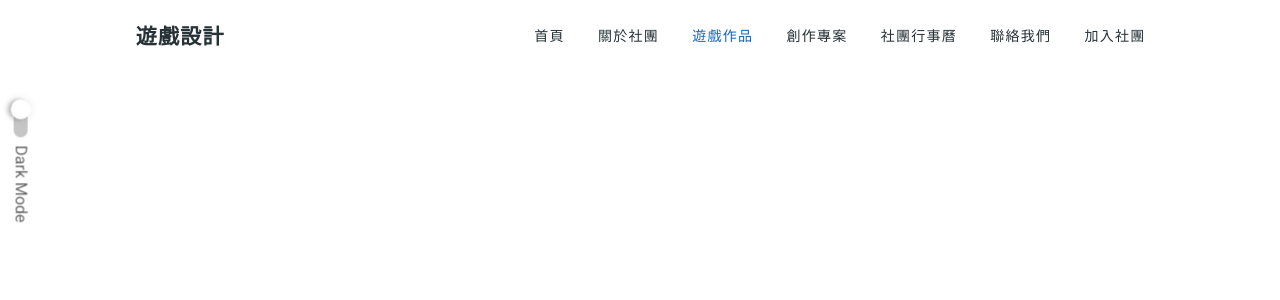
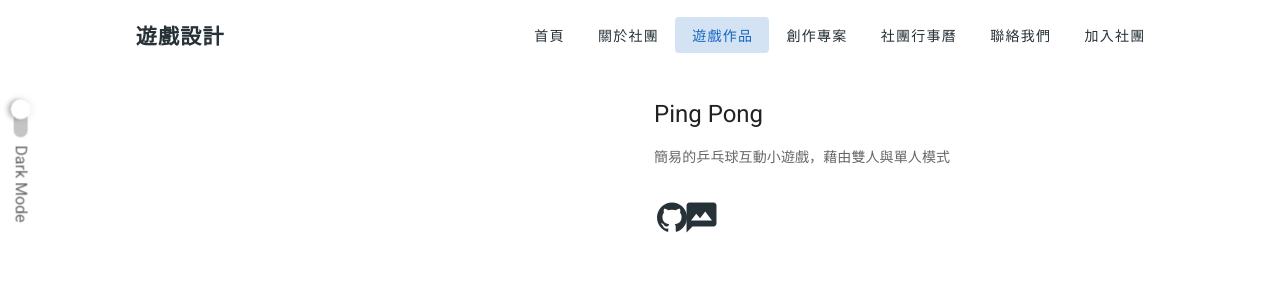
Before and after one commit to NTUT-NGD/official-site, a Vue app: page /games in a window 1280 px wide. Shown: the top 300 px of the page. Built offline with nearby package versions, Linux system fonts and the light colour scheme; no server answers; what vue-gapi would draw is missing.

Commit message:
Add games/index and pingpong page

```diff
--- a/src/components/appbar/drawer.vue
+++ b/src/components/appbar/drawer.vue
@@ -28,12 +28,12 @@ export default {
     return {
       items: [
         { name: "首頁", src: "/" },
-        { name: "關於社團", src: "/About" },
-        { name: "遊戲作品", src: "/Games" },
-        { name: "創作專案", src: "/Teams" },
-        { name: "社團行事曆", src: "/Calendar" },
-        { name: "聯絡我們", src: "/Contact" },
-        { name: "加入社團", src: "/Join" }
+        { name: "關於社團", src: "/about" },
+        { name: "遊戲作品", src: "/games" },
+        { name: "創作專案", src: "/teams" },
+        { name: "社團行事曆", src: "/calendar" },
+        { name: "聯絡我們", src: "/contact" },
+        { name: "加入社團", src: "/join" }
       ]
     };
   },
--- a/src/components/appbar/index.vue
+++ b/src/components/appbar/index.vue
@@ -46,12 +46,12 @@ export default {
       chosenBtn: "",
       items: [
         { name: "首頁", src: "/" },
-        { name: "關於社團", src: "/About" },
-        { name: "遊戲作品", src: "/Games" },
-        { name: "創作專案", src: "/Teams" },
-        { name: "社團行事曆", src: "/Calendar" },
-        { name: "聯絡我們", src: "/Contact" },
-        { name: "加入社團", src: "/Join" }
+        { name: "關於社團", src: "/about" },
+        { name: "遊戲作品", src: "/games" },
+        { name: "創作專案", src: "/teams" },
+        { name: "社團行事曆", src: "/calendar" },
+        { name: "聯絡我們", src: "/contact" },
+        { name: "加入社團", src: "/join" }
       ]
     };
   },
--- /dev/null
+++ b/src/components/games/index.vue
@@ -0,0 +1,65 @@
+<template>
+  <v-app>
+    <v-row
+      v-for="(item, index) in games"
+      :key="index"
+      justify="center"
+      class="mr-4"
+    >
+      <v-col cols="12" sm="4" lg="4">
+        <div>
+          <v-img
+            :src="require('@/assets/test.png')"
+            aspect-ratio="1.7"
+            max-width="400"
+          ></v-img>
+        </div>
+      </v-col>
+      <v-col cols="12" sm="4" lg="4">
+        <v-card class="elevation-2" elevation="0">
+          <v-card-title class="headline">{{ item.name }}</v-card-title>
+          <v-card-text>
+            {{ item.info }}
+          </v-card-text>
+          <v-card-text>
+            <v-row>
+              <v-col cols="1">
+                <v-icon color="secondary" large>mdi-github</v-icon>
+              </v-col>
+              <v-col cols="1">
+                <v-icon color="secondary" large>mdi-message-image</v-icon>
+              </v-col>
+            </v-row>
+          </v-card-text>
+        </v-card>
+      </v-col>
+    </v-row>
+  </v-app>
+</template>
+
+<script>
+export default {
+  name: "Games",
+  components: {},
+  data() {
+    return {
+      games: [
+        {
+          name: "Ping Pong",
+          info: "簡易的乒乓球互動小遊戲，藉由雙人與單人模式",
+          github: "https://github.com/AaronXue0/Unity-Mini-Game-One",
+          materials:
+            "https://hugues-laborde.itch.io/pack-character-pixel-art-05",
+          license: "MIT License",
+          img: null
+        }
+      ]
+    };
+  },
+  methods: {},
+  mounted() {
+    this.$store.commit("setActivedPage", "/games");
+  },
+  computed: {}
+};
+</script>
--- a/src/views/About.vue
+++ b/src/components/games/pingpong.vue
@@ -1,17 +1,21 @@
 <template>
-  <div></div>
+  <div>
+    pingpong
+    <v-btn text color="red">
+      asfasf
+    </v-btn>
+  </div>
 </template>
 
 <script>
 export default {
-  name: "about",
   components: {},
   data() {
     return {};
   },
   methods: {},
   mounted() {
-    this.$store.commit("setActivedPage", "/About");
+    alert(1);
   },
   computed: {}
 };
--- a/src/plugins/vuetify.js
+++ b/src/plugins/vuetify.js
@@ -9,13 +9,16 @@ export default new Vuetify({
       light: {
         primary: "#ffffff",
         secondary: "#263238",
+        tertiary: "#eceff1",
         btnColor: "#1565c0"
       },
       dark: {
         primary: "#62727b",
         secondary: "#ffffff",
+        tertiary: "#000000",
         btnColor: "#eeffff"
       }
+      //quaternary, quinary, senary, septenary, octonary, nonary,
     }
   }
 });
--- a/src/router/index.js
+++ b/src/router/index.js
@@ -19,7 +19,19 @@ const routes = [
   {
     path: "/games",
     name: "Games",
-    component: () => import("../views/Games.vue")
+    component: () => import("../views/Games.vue"),
+    children: [
+      {
+        path: "",
+        name: "",
+        component: () => import("../components/games/index.vue")
+      },
+      {
+        path: "pingpong",
+        name: "pingpong",
+        component: () => import("../components/games/pingpong.vue")
+      }
+    ]
   },
   {
     path: "/teams",
--- a/src/views/Calendar.vue
+++ b/src/views/Calendar.vue
@@ -24,7 +24,7 @@ export default {
   },
   methods: {},
   mounted() {
-    this.$store.commit("setActivedPage", "/Calendar");
+    this.$store.commit("setActivedPage", "/calendar");
   },
   computed: {}
 };
--- a/src/views/Contact.vue
+++ b/src/views/Contact.vue
@@ -11,7 +11,7 @@ export default {
   components: { contactForm },
   methods: {},
   mounted() {
-    this.$store.commit("setActivedPage", "/Contact");
+    this.$store.commit("setActivedPage", "/contact");
   }
 };
 </script>
--- a/src/views/Games.vue
+++ b/src/views/Games.vue
@@ -1,5 +1,7 @@
 <template>
-  <div></div>
+  <v-container>
+    <router-view></router-view>
+  </v-container>
 </template>
 
 <script>
@@ -11,7 +13,7 @@ export default {
   },
   methods: {},
   mounted() {
-    this.$store.commit("setActivedPage", "/Games");
+    this.$store.commit("setActivedPage", "/games");
   },
   computed: {}
 };
--- a/src/views/Join.vue
+++ b/src/views/Join.vue
@@ -11,7 +11,7 @@ export default {
   components: { joinForm },
   methods: {},
   mounted() {
-    this.$store.commit("setActivedPage", "/Join");
+    this.$store.commit("setActivedPage", "/join");
   }
 };
 </script>
--- a/src/views/Team.vue
+++ b/src/views/Team.vue
@@ -11,7 +11,7 @@ export default {
   },
   methods: {},
   mounted() {
-    this.$store.commit("setActivedPage", "/Teams");
+    this.$store.commit("setActivedPage", "/teams");
   },
   computed: {}
 };
```
Also changed, not shown: src/assets/test.png (added).
